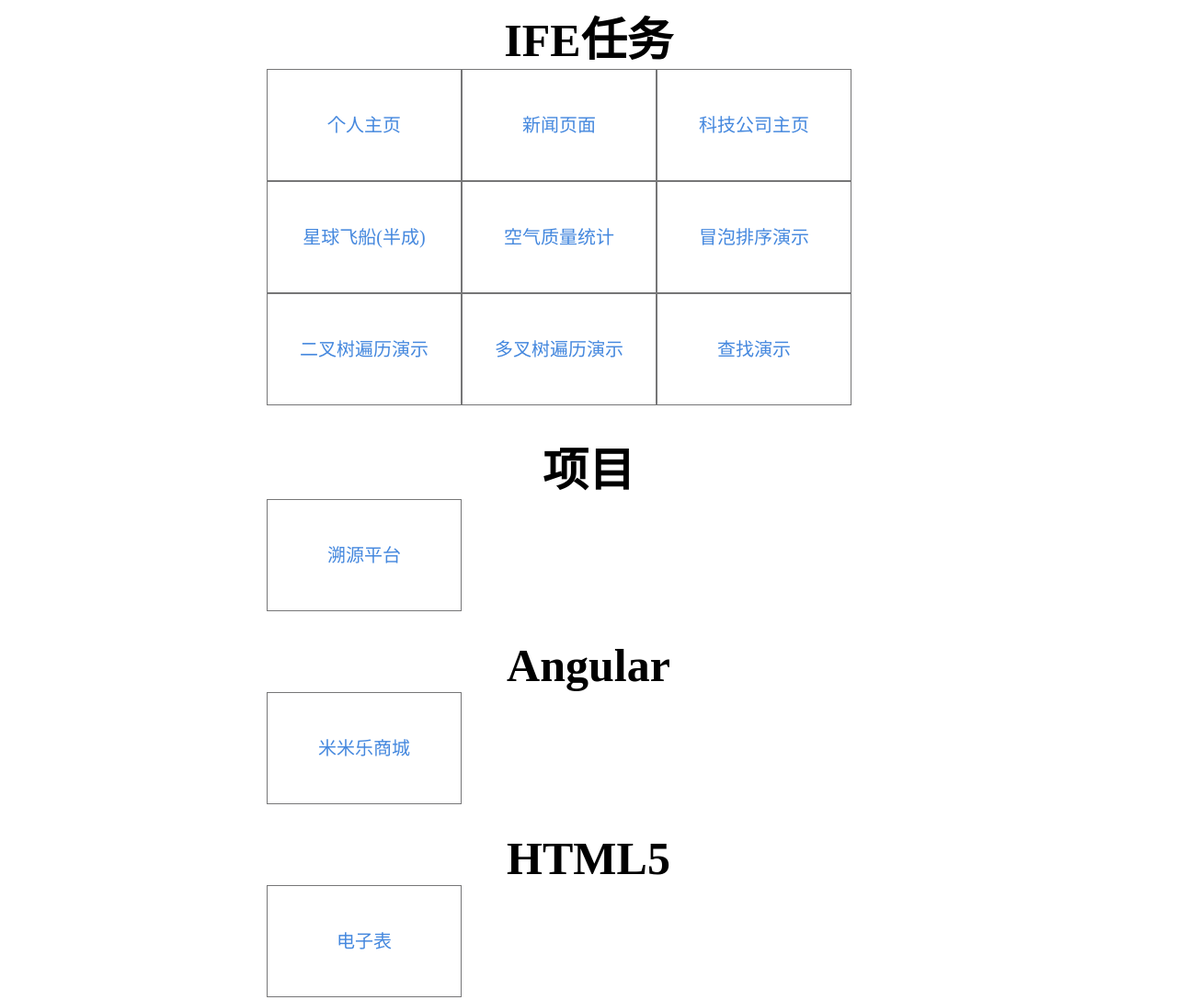
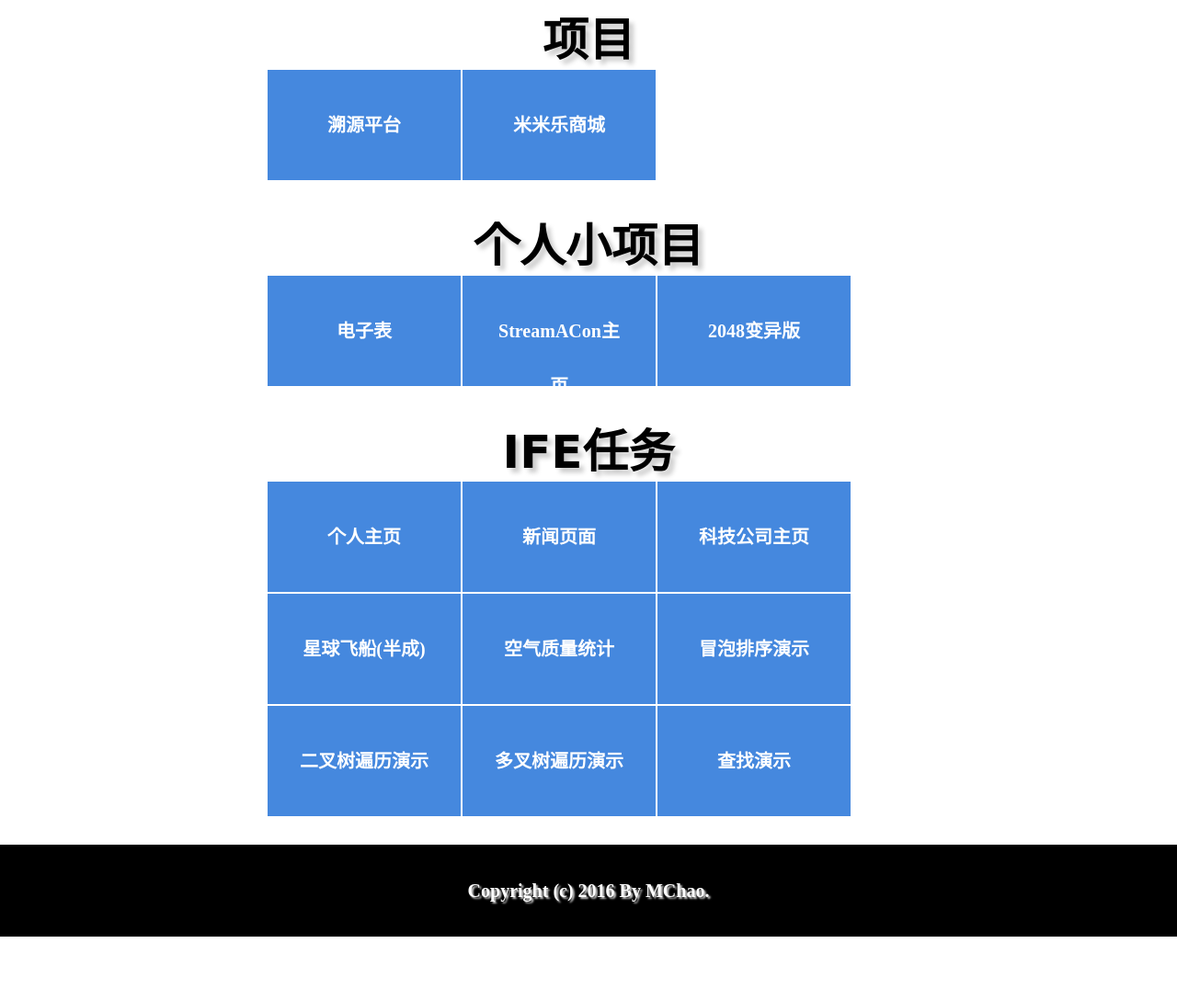
Before and after one commit to CodyLiang/Main-Demo, a plain HTML site: page index.html in a window 1280 px wide. Shown: the part 127-1215 px from the top of the page at 92% size. After the commit the page ends 1146 px from the top, so only its background shows below. Drawn offline with Linux system fonts and the light colour scheme; a web font is replaced by a local one.

Commit message:
add 2048

```diff
--- a/index.html
+++ b/index.html
@@ -4,6 +4,7 @@
         <meta charset="UTF-8">
         <title>Demo</title>
         <link rel="stylesheet" href="style.css">
+        <link href="https://fonts.googleapis.com/css?family=Baloo+Bhai|Roboto|Yatra+One" rel="stylesheet">
     </head>
     <body>
         <header>
@@ -11,52 +12,76 @@
         </header>
 
         <div class="item clearfix">
-        <h4>IFE任务</h4>
-        <ul class="demo">
-            <li><a href="http://www.mrzzchao.com/ife-work/7-1/">个人主页</a></li>
-            <li><a href="http://www.mrzzchao.com/ife-work/Step1/task006/">新闻页面</a></li>
-            <li><a href="http://www.mrzzchao.com/ife-work/Step1/task007/">科技公司主页</a></li>
-            <li><a href="http://www.mrzzchao.com/ife-work/Step2/task026/dist">星球飞船(半成)</a></li>
-            <li><a href="http://www.mrzzchao.com/ife-work/Step2/task005/">空气质量统计</a></li>
-            <li><a href="http://www.mrzzchao.com/ife-work/Step2/task007/">冒泡排序演示</a></li>
-            <li><a href="http://www.mrzzchao.com/ife-work/Step2/task010/">二叉树遍历演示</a></li>
-            <li><a href="http://www.mrzzchao.com/ife-work/Step2/task011/">多叉树遍历演示</a></li>
-            <li><a href="http://www.mrzzchao.com/ife-work/Step2/task008/">查找演示</a></li>
-        </ul>
-    </div>
-	    <div class="item clearfix">
             <h4>项目</h4>
             <ul class="demo">
-            <li><a href="http://www.mrzzchao.com/Suyuan/index.html">溯源平台</a></li>
+                <li>
+                    <a href="http://www.mrzzchao.com/Suyuan/index.html">溯源平台</a>
+                </li>
+            </ul>
+            <ul class="demo">
+                <li>
+                    <a href="http://www.mrzzchao.com/Mmloo/code/client/dist/#/">米米乐商城</a>
+                </li>
             </ul>
 
         </div>
 
         <div class="item clearfix">
+            <h4>个人小项目</h4>
+            <ul class="demo">
+                <li>
+                    <a href="http://www.mrzzchao.com/HTML5/Canvas/demo/time/">电子表</a>
+                </li>
+            </ul>
+            <ul class="demo">
+                <li>
+                    <a href="http://www.mrzzchao.com/Demo/Boot/dist/">StreamACon主页</a>
+                </li>
+            </ul>
 
-		        <h4>Angular</h4>
             <ul class="demo">
-            <li><a href="http://www.mrzzchao.com/Mmloo/code/client/dist/#/">米米乐商城</a></li>
+                <li>
+                    <a href="http://www.mrzzchao.com/Game/2048/dist/">2048变异版</a>
+                </li>
+            </ul>
+        </div>
+        <div class="item clearfix">
+            <h4>IFE任务</h4>
+            <ul class="demo">
+                <li>
+                    <a href="http://www.mrzzchao.com/ife-work/7-1/">个人主页</a>
+                </li>
+                <li>
+                    <a href="http://www.mrzzchao.com/ife-work/Step1/task006/">新闻页面</a>
+                </li>
+                <li>
+                    <a href="http://www.mrzzchao.com/ife-work/Step1/task007/">科技公司主页</a>
+                </li>
+                <li>
+                    <a href="http://www.mrzzchao.com/ife-work/Step2/task026/dist">星球飞船(半成)</a>
+                </li>
+                <li>
+                    <a href="http://www.mrzzchao.com/ife-work/Step2/task005/">空气质量统计</a>
+                </li>
+                <li>
+                    <a href="http://www.mrzzchao.com/ife-work/Step2/task007/">冒泡排序演示</a>
+                </li>
+                <li>
+                    <a href="http://www.mrzzchao.com/ife-work/Step2/task010/">二叉树遍历演示</a>
+                </li>
+                <li>
+                    <a href="http://www.mrzzchao.com/ife-work/Step2/task011/">多叉树遍历演示</a>
+                </li>
+                <li>
+                    <a href="http://www.mrzzchao.com/ife-work/Step2/task008/">查找演示</a>
+                </li>
             </ul>
         </div>
 
-	    <div class="item clearfix">
-        <h4>HTML5</h4>
-        <ul class="demo">
-            <li><a href="http://www.mrzzchao.com/HTML5/Canvas/demo/time/">电子表</a></li>
-        </ul>
-
-    </div>
-    <div class="item clearfix">
-        <h4>BootStrap</h4>
-        <ul class="demo">
-            <li><a href="http://www.mrzzchao.com/Demo/Boot/dist/">StreamACon主页</a></li>
-        </ul>
-
-    </div>
         <footer>
             <p>
-            Copyright (c) 2015 Copyright By MChao.
+                Copyright (c) 2016 By
+                <a href="http://www.mrzzchao.com">MChao</a>.
             </p>
         </footer>
     </body>
--- a/style.scss
+++ b/style.scss
@@ -1,3 +1,5 @@
+$c1: rgb(69, 136, 222);
+$shadowColor: #ccc;
 * {
     margin: 0;
     padding: 0;
@@ -17,6 +19,22 @@ header {
     background: #000;
     text-align: center;
     line-height: 100px;
+
+    h1 {
+        font-family: 'Yatra One', cursive;
+        text-shadow: 2px 2px 10px #ccc;
+        font-weight: bold;
+    }
+
+    p {
+        text-shadow: 2px 2px 2px #ccc;
+        font-size: 20px;
+        font-weight: bold;
+    }
+    a {
+        text-decoration: none;
+        color: #fff;
+    }
 }
 
 .item {
@@ -26,15 +44,18 @@ header {
 }
 
 .item h4 {
+    font-family: 'Yatra One', cursive;
     font-size: 50px;
     font-weight: 700;
     text-align: center;
+    text-shadow: 5px 5px 5px #ccc;
 }
 
 .item .demo li {
     display: block;
     float: left;
-    border: 1px solid rgb(118, 118, 119);
+    border: 1px solid #fff;
+    background: $c1;
     box-sizing: border-box;
     list-style: none;
     transition: all 0.4s ease 0s;
@@ -46,21 +67,20 @@ header {
 }
 
 .item .demo li a {
-    color: rgb(69, 136, 222);
+    color: #fff;
+    font-family: Baloo;
+    font-weight: bold;
     animation: fontAnima 3s linear 0.5s 1 alternate;
 }
 
 .item .demo li:hover {
-    background: rgb(69, 136, 222);
-    border: 1px solid rgb(69, 136, 222);
+    background: darken($c1, 5%);
+    border: 1px solid $c1;
     -ms-transform: scale(1.5);
     -webkit-transform: scale(1.5);
     -o-transform: scale(1.5);
     -moz-transform: scale(1.5);
-    -ms-box-shadow: 4px 4px 5px #888;
-    -webkit-box-shadow: 4px 4px 5px #888;
-    -moz-box-shadow: 4px 4px 5px #888;
-    -o-box-shadow: 4px 4px 5px #888;
+    box-shadow: 2px 2px 2px $shadowColor;
 }
 
 .item .demo li:hover a {
@@ -82,16 +102,16 @@ header {
     0% {
         margin: 0;
         color: #fff;
-        background: rgb(69, 136, 222);
-        border: 1px solid rgb(69, 136, 222);
+        background: $c1;
+        border: 1px solid $c1;
         transform: rotate(-3deg);
     }
 
     25% {
         margin: 4px;
         color: #fff;
-        background: rgb(69, 136, 222);
-        border: 1px solid rgb(69, 136, 222);
+        background: $c1;
+        border: 1px solid $c1;
         box-shadow: 4px 4px 5px #888;
         transform: rotate(3deg);
     }
@@ -99,8 +119,8 @@ header {
     50% {
         margin: 6px;
         color: #fff;
-        background: rgb(69, 136, 222);
-        border: 1px solid rgb(69, 136, 222);
+        background: $c1;
+        border: 1px solid $c1;
         box-shadow: 4px 4px 5px #888;
         transform: rotate(-3deg);
     }
@@ -108,8 +128,8 @@ header {
     75% {
         margin: 10px;
         color: #fff;
-        background: rgb(69, 136, 222);
-        border: 1px solid rgb(69, 136, 222);
+        background: $c1;
+        border: 1px solid $c1;
         box-shadow: 4px 4px 5px #888;
         transform: rotate(3deg);
     }
@@ -139,6 +159,6 @@ header {
     }
 
     100% {
-        color: rgb(69, 136, 222);
+        color: $c1;
     }
 }
```
Also changed, not shown: style.css, 2 other files. Lines whose indentation alone changed are shown as unchanged.
